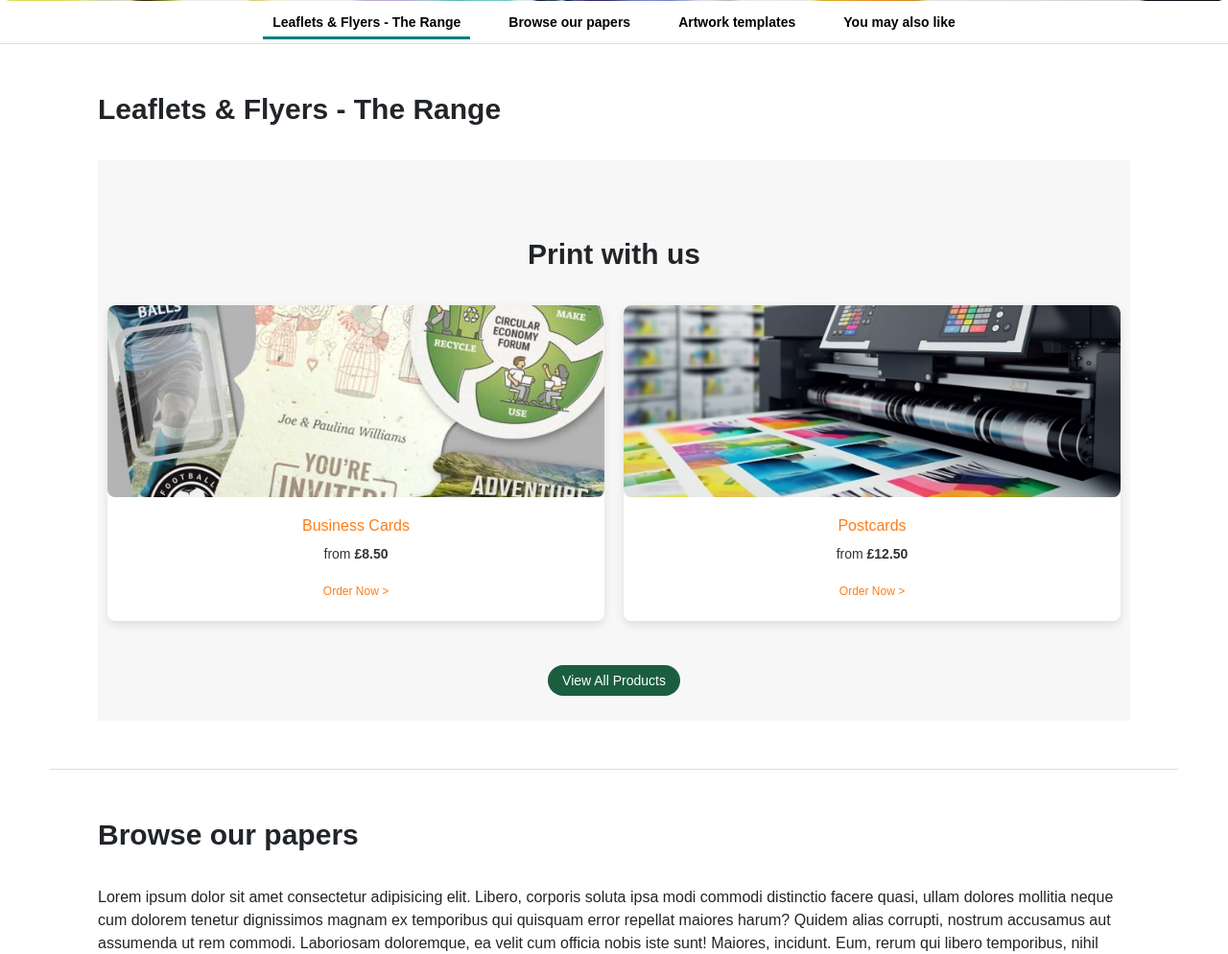
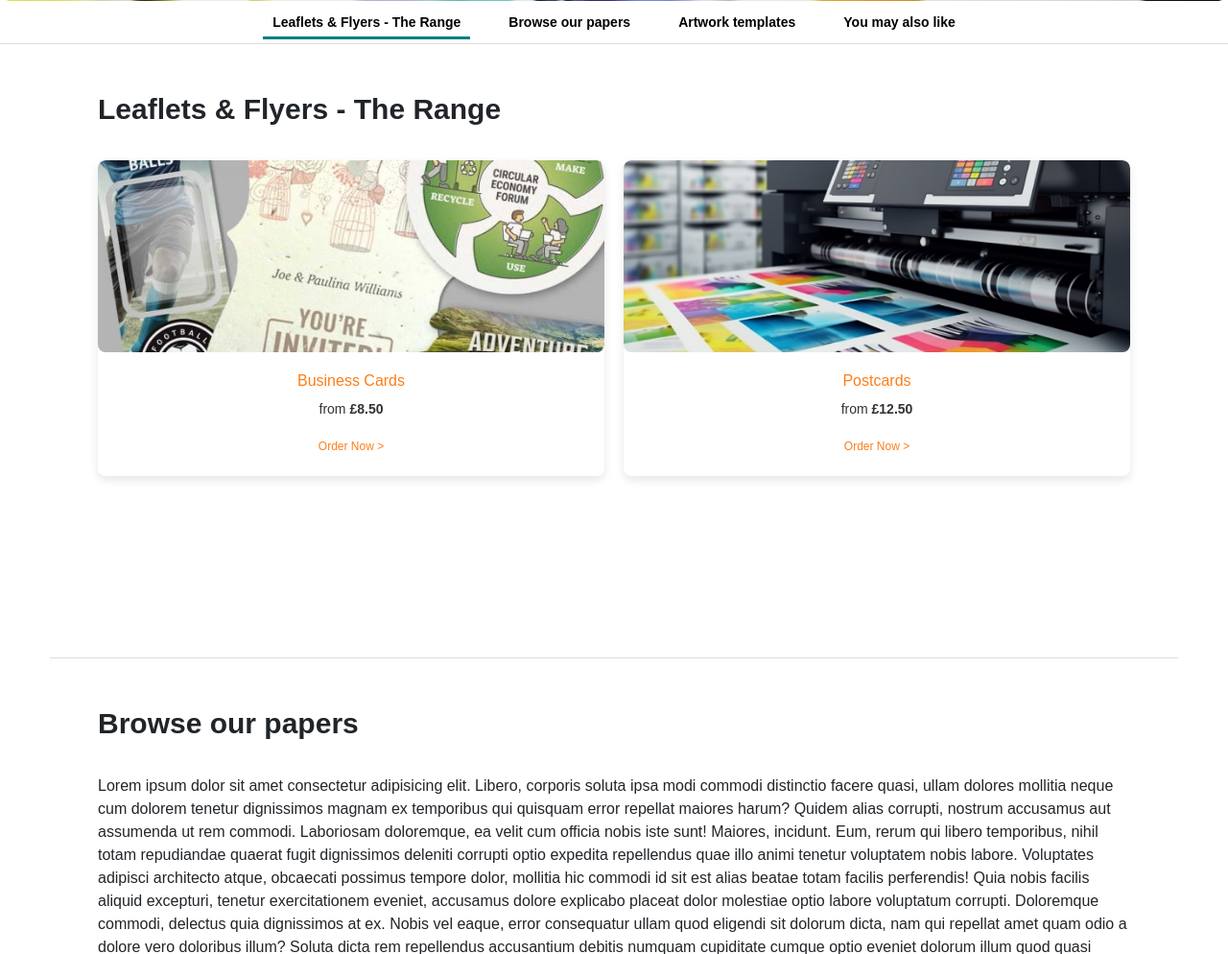
Before and after one commit to RinaDhanaba/printed, a PHP site: page /category.php in a window 1280 px wide. Shown: the part 783-1777 px from the top of the page at 96% size. Run offline with PHP 8.4, Linux system fonts and the light colour scheme.

Commit message:
cat nav 1

```diff
--- a/app/layout-templete/cat-content1.php
+++ b/app/layout-templete/cat-content1.php
@@ -22,7 +22,6 @@ $products = [
 
     <!-- Product Section -->
     <section class="product-grid">
-    <h2>Print with us</h2>
     <div class="grid">
         <?php foreach ($products as $product) : ?>
             <div class="product">
@@ -44,12 +43,12 @@ $products = [
             </div>
         <?php endforeach; ?>
     </div>
-    <a href="#" class="chat-button">View All Products</a>
 </section>
 
 
 <style>
 .cat-content .product-grid{
-    background: var(--gary-bg);
+    background: var(--white);
+    padding:0;
 }
 </style>
```
